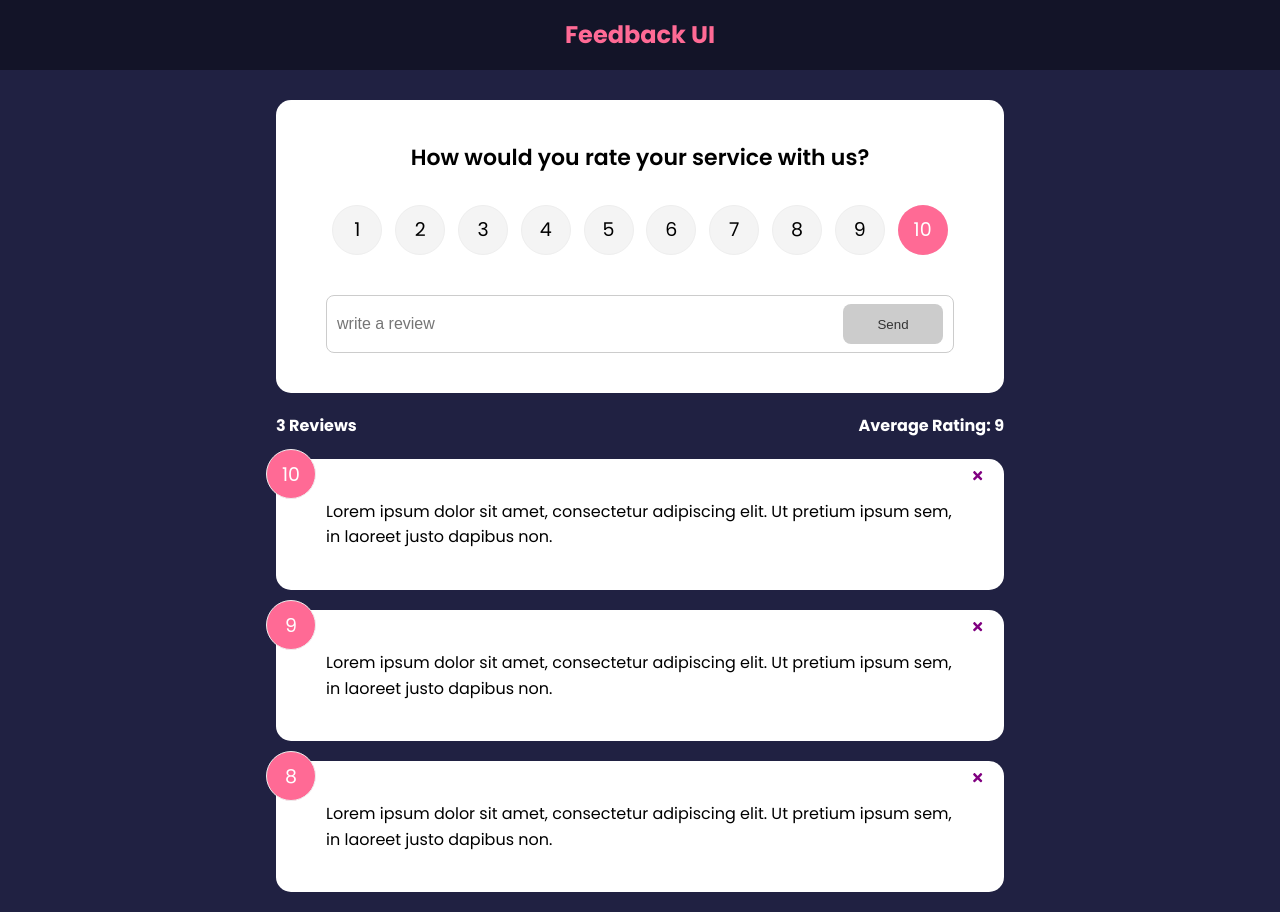
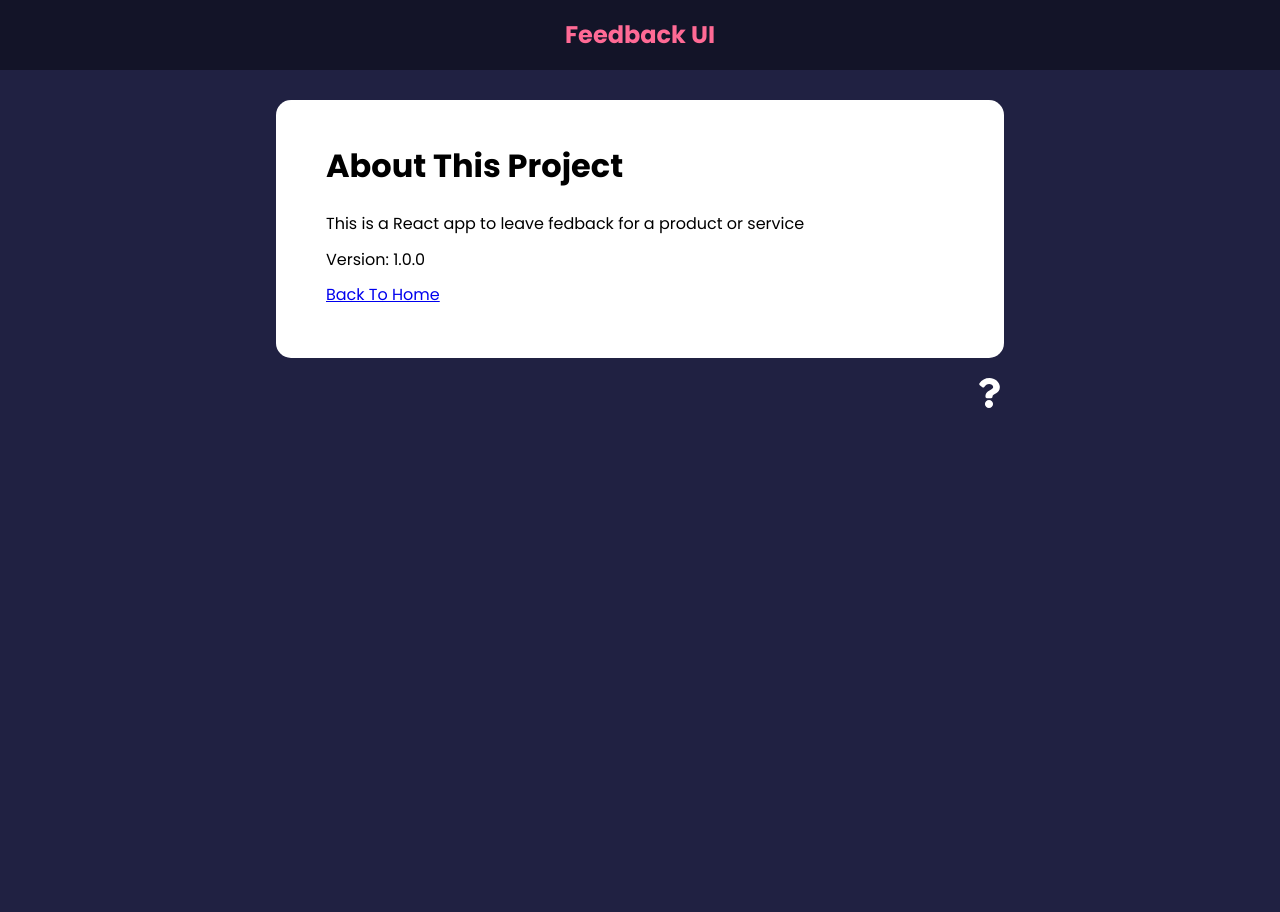
Before and after one commit to OlgaFelczak/Feedback-App, a React (Vite) app: page /about in a window 1280 px wide. After the commit the page ends 800 px from the top, so only its background shows below. Built offline with nearby package versions, Linux system fonts and the light colour scheme.

Commit message:
Create About page and links without refreshing pages

```diff
--- a/package.json
+++ b/package.json
@@ -14,6 +14,7 @@
     "react": "^18.2.0",
     "react-dom": "^18.2.0",
     "react-icons": "^4.9.0",
+    "react-router-dom": "^6.11.2",
     "uuid": "^9.0.0"
   },
   "devDependencies": {
--- a/src/App.jsx
+++ b/src/App.jsx
@@ -1,10 +1,13 @@
 import { v4 as uuidv4 } from 'uuid';
+import { BrowserRouter as Router, Route, Routes } from 'react-router-dom';
 import { useState } from 'react';
 import Header from './components/Header';
 import FeedbackList from './components/FeedbackList';
 import FeedbackStats from './components/FeedbackStats';
 import FeedbackForm from './components/FeedbackForm';
 import FeedbackData from './data/FeedbackData';
+import AboutIconLink from './components/AboutIconLink';
+import AboutPage from './pages/AboutPage';
 
 function App() {
   const [feedback, setFeedback] = useState(FeedbackData);
@@ -21,14 +24,31 @@
   };
 
   return (
-    <>
+    <Router>
       <Header />
       <div className="container">
-        <FeedbackForm handleAdd={addFeedback} />
-        <FeedbackStats feedback={feedback} />
-        <FeedbackList feedback={feedback} handleDelete={deleteFeedback} />
+        <Routes>
+          <Route
+            exact
+            path="/"
+            element={
+              <>
+                <FeedbackForm handleAdd={addFeedback} />
+                <FeedbackStats feedback={feedback} />
+                <FeedbackList
+                  feedback={feedback}
+                  handleDelete={deleteFeedback}
+                />
+              </>
+            }
+          ></Route>
+
+          <Route path="/about" element={<AboutPage />} />
+        </Routes>
+
+        <AboutIconLink />
       </div>
-    </>
+    </Router>
   );
 }
 
--- /dev/null
+++ b/src/components/AboutIconLink.jsx
@@ -0,0 +1,14 @@
+import { FaQuestion } from 'react-icons/fa';
+import { Link } from 'react-router-dom';
+
+function AboutIconLink() {
+  return (
+    <div className="about-link">
+      <Link to="/about">
+        <FaQuestion size={30} />
+      </Link>
+    </div>
+  );
+}
+
+export default AboutIconLink;
--- a/src/components/Header.jsx
+++ b/src/components/Header.jsx
@@ -1,4 +1,5 @@
 import PropTypes from 'prop-types';
+import { Link } from 'react-router-dom';
 
 function Header({ text, bgColor, textColor }) {
   const headerStyles = {
@@ -9,7 +10,9 @@
   return (
     <header style={headerStyles}>
       <div className="container">
-        <h2>{text}</h2>
+        <Link to="/" style={{ textDecoration: 'none', color: '#ff6a95' }}>
+          <h2>{text}</h2>
+        </Link>
       </div>
     </header>
   );
--- a/src/index.css
+++ b/src/index.css
@@ -180,6 +180,28 @@
   color: rebeccapurple;
 }
 
+.about-link {
+  display: flex;
+  justify-content: flex-end;
+}
+
+.about-link a {
+  color: #fff;
+  cursor: pointer;
+}
+
+.about-link a:hover {
+  color: #ff6a95;
+}
+
+.about h1 {
+  margin-bottom: 20px;
+}
+
+.about p {
+  margin: 10px 0;
+}
+
 @media (max-width: 600px) {
   .rating li {
     margin: 10px 3px;
--- /dev/null
+++ b/src/pages/AboutPage.jsx
@@ -0,0 +1,20 @@
+import { Link } from 'react-router-dom';
+import Card from '../components/shared/Card';
+
+function AboutPage() {
+  return (
+    <Card>
+      <div className="about">
+        <h1>About This Project</h1>
+        <p>This is a React app to leave fedback for a product or service</p>
+        <p>Version: 1.0.0</p>
+
+        <p>
+          <Link to="/">Back To Home</Link>
+        </p>
+      </div>
+    </Card>
+  );
+}
+
+export default AboutPage;
```
Also changed, not shown: 1 other file (tests, documents, lock files or other folders).
